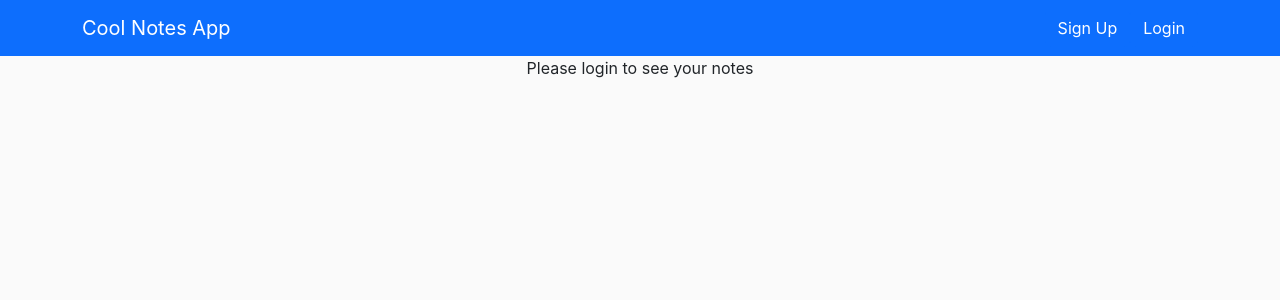
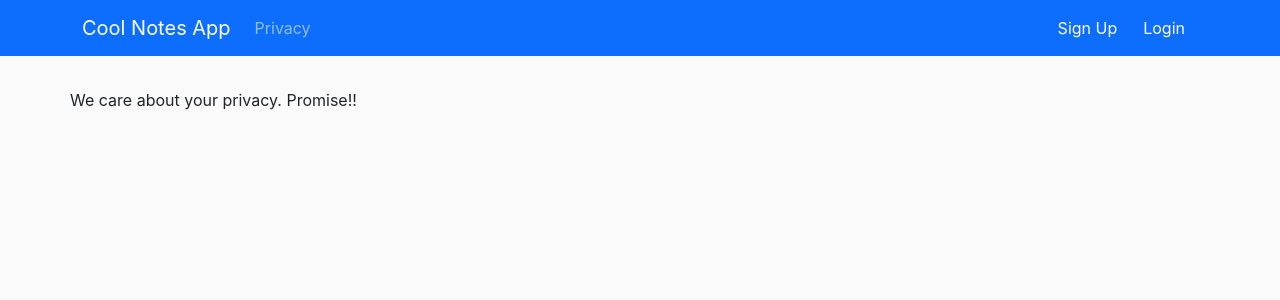
Before and after one commit to Thishanjude/Notes_App_TS_frontend, a React (Create React App) app: page /privacy in a window 1280 px wide. Shown: the top 300 px of the page. Built offline with nearby package versions, Linux system fonts and the light colour scheme; no server answers.

Commit message:
added react router for the navigation

```diff
--- a/package.json
+++ b/package.json
@@ -17,6 +17,7 @@
     "react-dom": "^18.2.0",
     "react-hook-form": "^7.50.1",
     "react-icons": "^5.0.1",
+    "react-router-dom": "^6.22.1",
     "react-scripts": "^5.0.1",
     "typescript": "^4.9.5",
     "web-vitals": "^2.1.4"
--- a/src/App.tsx
+++ b/src/App.tsx
@@ -1,13 +1,15 @@
-import { Container } from "react-bootstrap";
+import { useEffect, useState } from "react";
 import LoginModal from "./components/LoginModal";
 import NavBar from "./components/NavBar";
 import SignUpModal from "./components/SignUpModal";
-import styles from "./styles/NotesPage.module.css";
-import { useEffect, useState } from "react";
 import { User } from "./models/user";
 import * as NotesApi from "./network/notes_api";
-import NotesPageLoggedInView from "./components/NotesPageLoggedInView";
-import NotesPageLoggedOutView from "./components/NotesPageLoggedOutView";
+import { BrowserRouter, Route, Routes } from "react-router-dom";
+import { Container } from "react-bootstrap";
+import NotesPage from "./pages/NotesPage";
+import PrivacyPage from "./pages/PrivacyPage";
+import NotFound from "./pages/NotFound";
+import styles from "./styles/App.module.css";
 
 function App() {
   const [loggedInUser, setLoggedInUser] = useState<User | null>(null);
@@ -28,6 +30,7 @@
   }, []);
 
   return (
+    <BrowserRouter>
       <div>
         <NavBar
           loggedInUser={loggedInUser}
@@ -35,14 +38,16 @@
           onSignUpClicked={() => setShowSignUpModal(true)}
           onLogoutSuccessful={() => setLoggedInUser(null)}
         />
-      <Container className={styles.notesPage}>
-        <>
-          {loggedInUser ? (
-            <NotesPageLoggedInView />
-          ) : (
-            <NotesPageLoggedOutView />
-          )}
-        </>
+
+        <Container className={styles.pageContainer}>
+          <Routes>
+            <Route
+              path="/"
+              element={<NotesPage loggedInUser={loggedInUser} />}
+            />
+            <Route path="/privacy" element={<PrivacyPage />} />
+            <Route path="/*" element={<NotFound />} />
+          </Routes>
         </Container>
         {showSignUpModal && (
           <SignUpModal
@@ -63,6 +68,7 @@
           />
         )}
       </div>
+    </BrowserRouter>
   );
 }
 
--- a/src/components/NavBar.tsx
+++ b/src/components/NavBar.tsx
@@ -2,6 +2,7 @@
 import { User } from "../models/user";
 import NavBarLoggedInView from "./NavBarLoggedInView";
 import NavBarLoggedOutView from "./NavBarLoggedOutView";
+import { Link } from "react-router-dom";
 
 interface NavbarProps {
   loggedInUser: User | null;
@@ -18,9 +19,16 @@
   return (
     <Navbar bg="primary" variant="dark" expand="sm" sticky="top">
       <Container>
-        <Navbar.Brand>Cool Notes App</Navbar.Brand>
+        <Navbar.Brand as={Link} to="/">
+          Cool Notes App
+        </Navbar.Brand>
         <Navbar.Toggle aria-controls="main-navbar" />
         <Navbar.Collapse id="main-navbar">
+          <Nav>
+            <Nav.Link as={Link} to="/privacy">
+              Privacy
+            </Nav.Link>
+          </Nav>
           <Nav className="ms-auto">
             {loggedInUser ? (
               <NavBarLoggedInView
--- /dev/null
+++ b/src/pages/NotFound.tsx
@@ -0,0 +1,9 @@
+const NotFound = () => {
+  return (
+    <div>
+      <p>Page not found!!</p>
+    </div>
+  );
+};
+
+export default NotFound;
--- /dev/null
+++ b/src/pages/NotesPage.tsx
@@ -0,0 +1,21 @@
+import { Container } from "react-bootstrap";
+import NotesPageLoggedInView from "../components/NotesPageLoggedInView";
+import NotesPageLoggedOutView from "../components/NotesPageLoggedOutView";
+import styles from "../styles/NotesPage.module.css";
+import { User } from "../models/user";
+
+interface NotesPageProps{
+    loggedInUser: User | null;
+}
+
+const NotesPage = ({loggedInUser}: NotesPageProps) => {
+  return (
+    <Container className={styles.notesPage}>
+      <>
+        {loggedInUser ? <NotesPageLoggedInView /> : <NotesPageLoggedOutView />}
+      </>
+    </Container>
+  );
+};
+
+export default NotesPage;
--- /dev/null
+++ b/src/pages/PrivacyPage.tsx
@@ -0,0 +1,9 @@
+const PrivacyPage = () => {
+  return (
+    <div>
+      <p>We care about your privacy. Promise!!</p>
+    </div>
+  );
+};
+
+export default PrivacyPage;
--- /dev/null
+++ b/src/styles/App.module.css
@@ -0,0 +1,3 @@
+.pageContainer{
+    padding: 32px 0 ;
+}
```
Also changed, not shown: 1 other file (tests, documents, lock files or other folders). Lines whose indentation alone changed are shown as unchanged.
